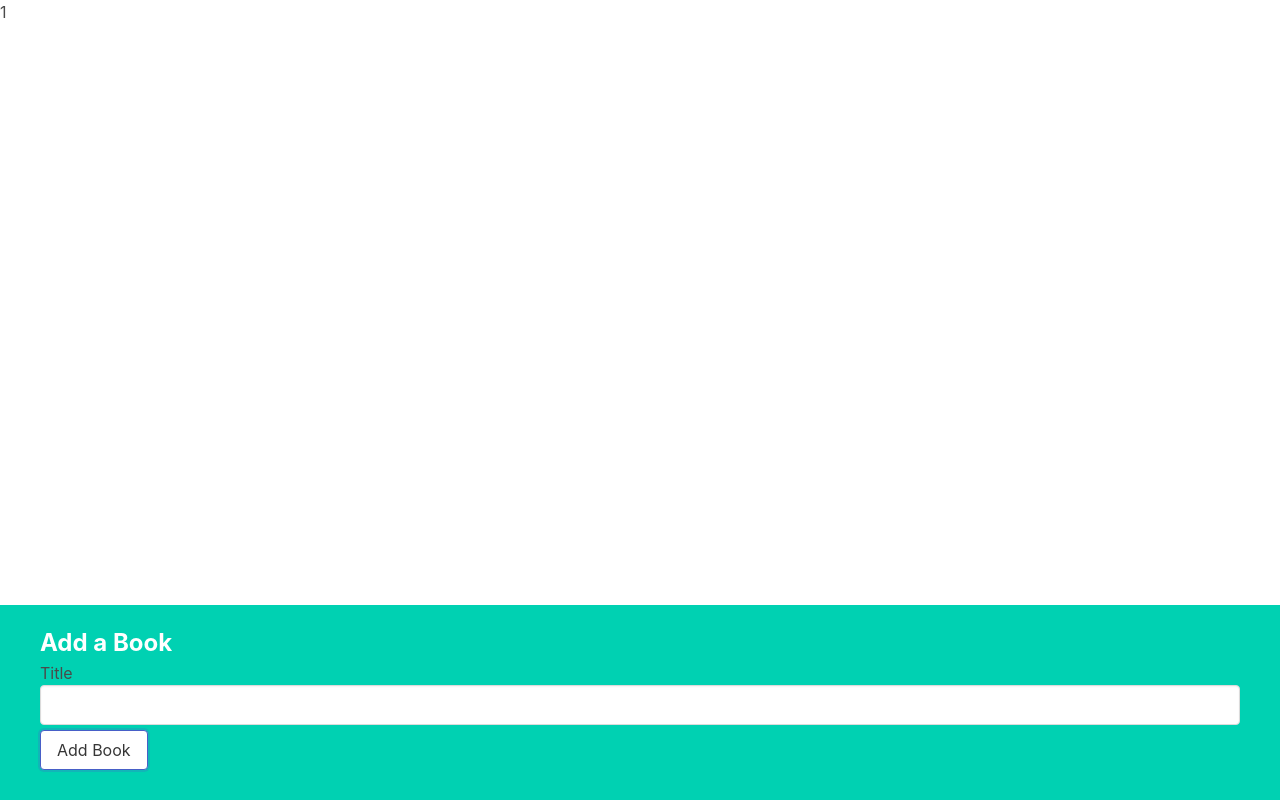
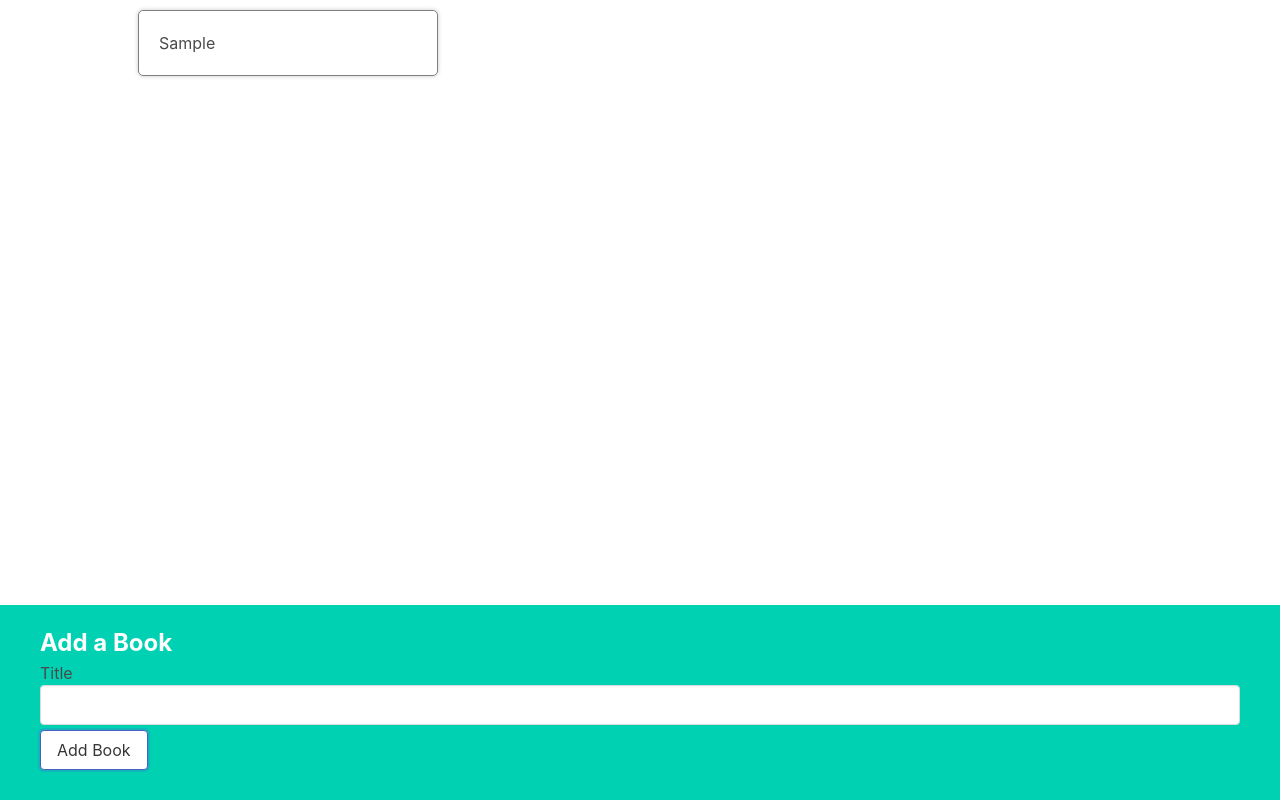
Before and after one commit to aReinoso007/books, a React (Create React App) app: page / in a window 1280 px wide. Both pictures are taken after typing "Sample" into the empty fields and a click on the button "Add Book". Built offline with nearby package versions, Linux system fonts and the light colour scheme.

Commit message:
book show and deleting by id

```diff
--- a/src/App.jsx
+++ b/src/App.jsx
@@ -1,5 +1,6 @@
 import { useState } from "react";
 import BookCreate from "./components/BookCreate";
+import BookList from "./components/BookList";
 import './index.css'
 
 function App (){
@@ -9,8 +10,15 @@
         console.log('title: ', title)
         const updatedBooks = [
             ...books,
-            {id: 123, title: title}
+            {id: Math.round(Math.random()*999), title}
         ]
+        setBooks(updatedBooks)
+    }
+
+    const deleteBookById = (id)=>{
+        const updatedBooks = books.filter((book)=>{
+            return book.id !== id;
+        });
         setBooks(updatedBooks)
     }
 
@@ -19,8 +27,8 @@
     }
 
     return (
-        <div>
-            {books.length}
+        <div className="app">
+            <BookList books={books}/>
             <BookCreate onBookCreate={handleBookCreate}/>
         </div>
     )
--- a/src/components/BookList.jsx
+++ b/src/components/BookList.jsx
@@ -1,5 +1,14 @@
-function BookList(){
-    return <div>BookList</div>
+import BookShow from "./BookShow";
+
+function BookList({books}){
+
+    const renderedBooks = books.map((book)=>{
+        return <BookShow key={book.id} book={book} />;
+    })
+
+    return (
+    <div className="book-list">{renderedBooks}</div>
+    )
 }
 
 export default BookList;
--- a/src/components/BookShow.jsx
+++ b/src/components/BookShow.jsx
@@ -1,5 +1,8 @@
-function BookShow(){
-    return <div>BookShow</div>
+function BookShow({book}){
+
+
+
+    return <div className="book-show">{book.title}</div>
 }
 
 export default BookShow;
```
